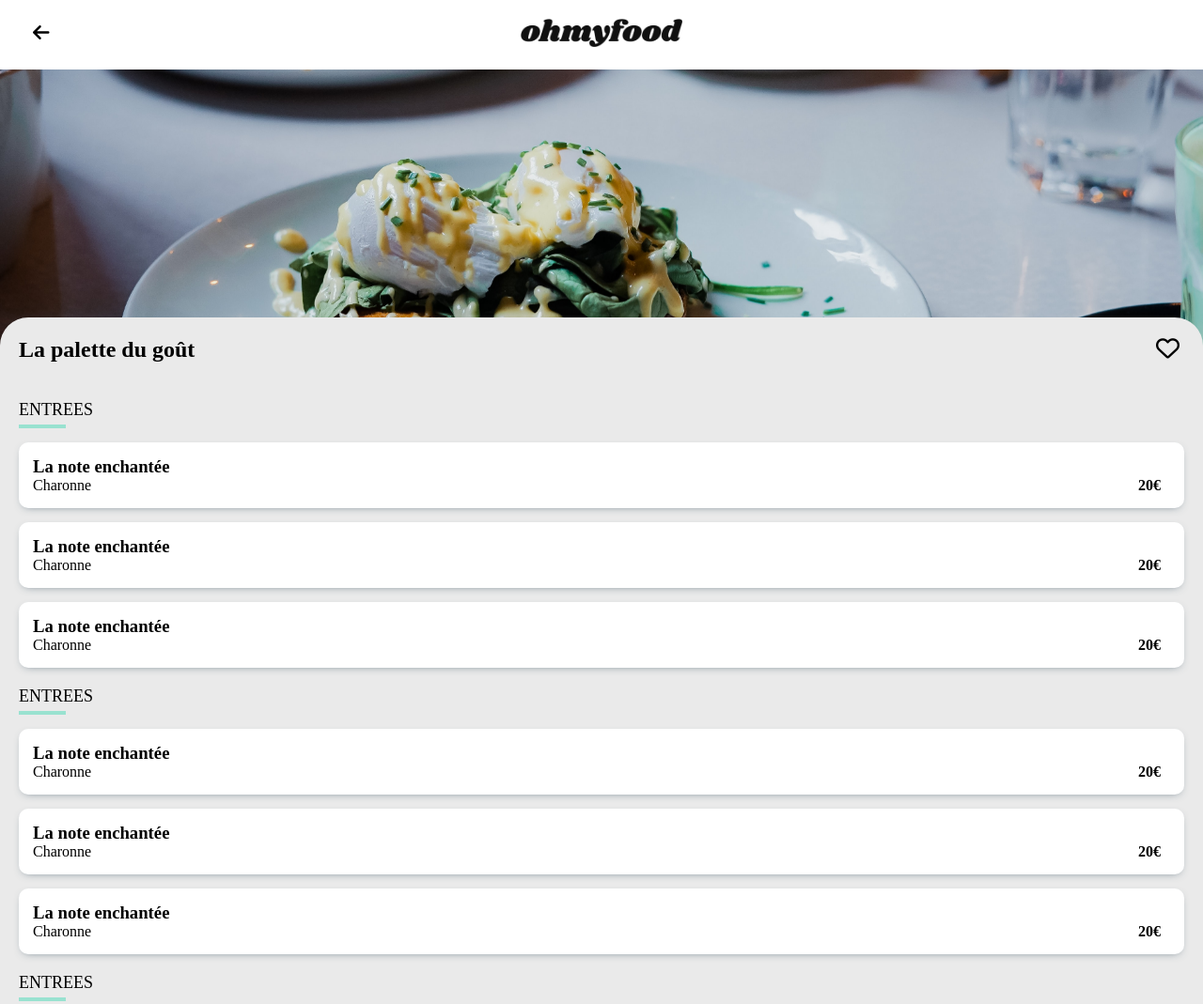
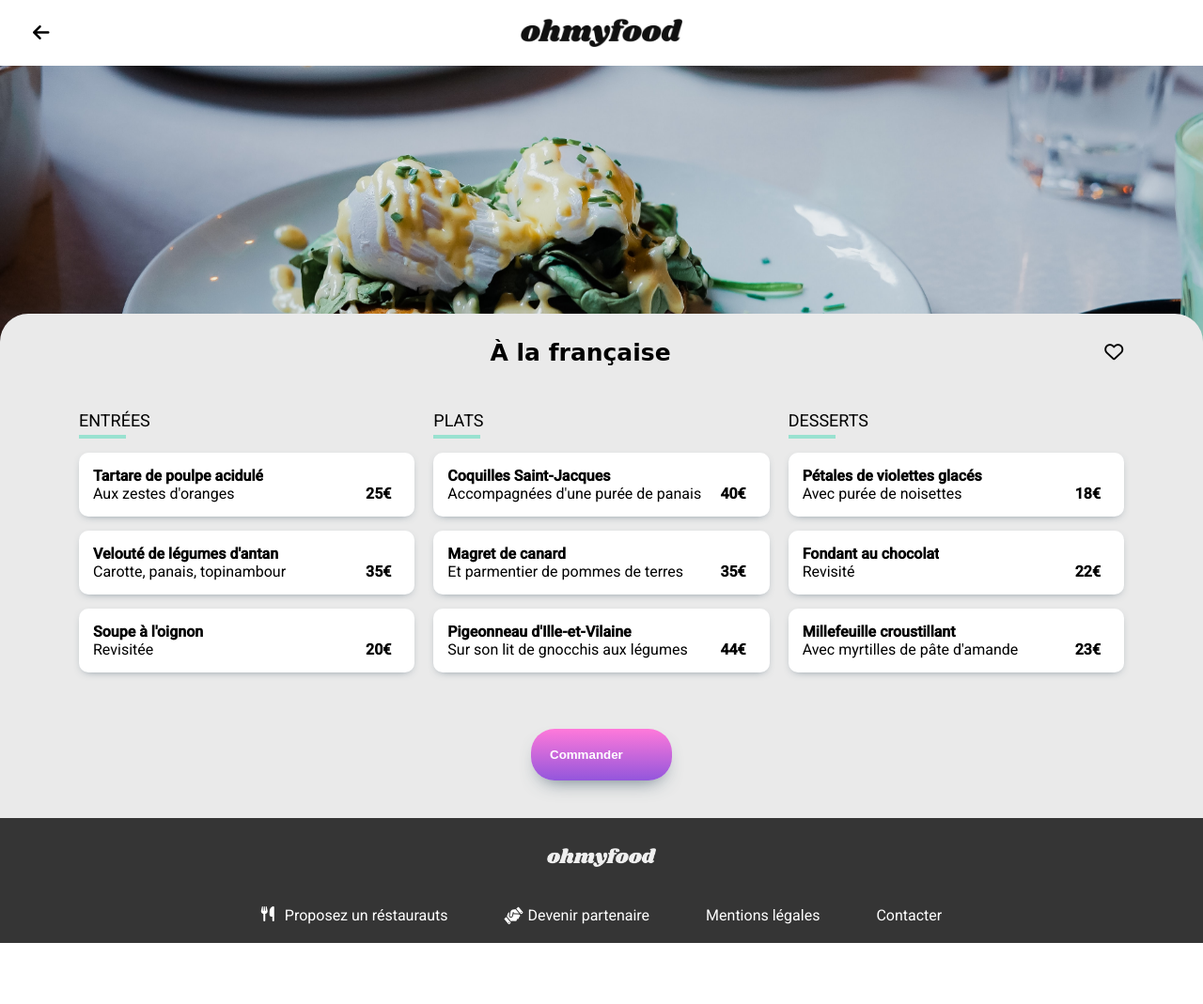
Before and after one commit to sm0go/collinsmensah_3_01022022, a website: page restaurant3.html in a window 1280 px wide. Shown: the top 1069 px of the page at 94% size. After the commit the page ends 1004 px from the top, so only its background shows below. Drawn offline with Linux system fonts and the light colour scheme; a web font is replaced by a local one.

Commit message:
ajout de dossier

```diff
--- a/restaurant3.html
+++ b/restaurant3.html
@@ -1,5 +1,5 @@
 <!DOCTYPE html>
-<html lang="en">
+<html lang="fr">
     <head>
         <meta charset="UTF-8">
         <meta http-equiv="X-UA-Compatible" content="IE=edge">
@@ -15,7 +15,7 @@
 
     <header>
         <div class="logo">
-            <a href="/index.html"><i class="fas fa-arrow-left"></i></a>
+            <a href="./index.html"><i class="fas fa-arrow-left"></i></a>
             <img src="images/logo/ohmyfood.png" alt="">
         </div>
     </header>
@@ -23,11 +23,11 @@
 
     <main>
 
-        <img class="restoDisplay" src="/images/restaurants/toa-heftiba-DQKerTsQwi0-unsplash.jpg" alt="">
+        <img class="restoDisplay" src="./images/restaurants/toa-heftiba-DQKerTsQwi0-unsplash.jpg" alt="">
 
         <section class="menu">
             <div class="menu__title">
-                <h2>La palette du goût</h2>
+                <h1>À la française</h1>
                 <div class="checker">
                     <input type="checkbox" name="coeur" id="checker">
                     <label for="checker">
@@ -40,34 +40,30 @@
             <div class="plats">
                 <article>
                     <h2>
-                        ENTREES
+                        ENTRÉES
                     </h2>
                     <div class="plats-card">
                         <div class="plats-card__desc">
                             <div class="plats-card__name">
-                                <h3>La note enchantée </h3>
-                                <p>Charonne</p>
+                                <h3>Tartare de poulpe acidulé</h3>
+                                <p>Aux zestes d'oranges</p>
                             </div>
                             <div>
-                                <strong>20€</strong>
+                                <strong>25€</strong>
                             </div>
                         </div>
-                        <div class="plats-card__check checker">
-                            <input type="checkbox" name="coeur" id="checker2">
-                            <label for="checker2">
-                                <i class="fas fa-check-circle activer"></i>
-                                <i class="far fa-check-circle none"></i>
-                            </label>
+                        <div class="plats-card__check">
+                            <i class="fas fa-check-circle"></i>
                         </div>
                     </div>
                     <div class="plats-card deux">
                         <div class="plats-card__desc">
                             <div class="plats-card__name">
-                                <h3>La note enchantée</h3>
-                                <p>Charonne</p>
+                                <h3>Velouté de légumes d'antan</h3>
+                                <p>Carotte, panais, topinambour</p>
                             </div>
                             <div>
-                                <strong>20€</strong>
+                                <strong>35€</strong>
                             </div>
                         </div>
                         <div class="plats-card__check">
@@ -77,8 +73,8 @@
                     <div class="plats-card trois">
                         <div class="plats-card__desc">
                             <div class="plats-card__name">
-                                <h3>La note enchantée</h3>
-                                <p>Charonne</p>
+                                <h3>Soupe à l'oignon</h3>
+                                <p>Revisitée</p>
                             </div>
                             <div>
                                 <strong>20€</strong>
@@ -93,16 +89,16 @@
 
                 <article>
                     <h2>
-                        ENTREES
+                        PLATS
                     </h2>
                     <div class="plats-card">
                         <div class="plats-card__desc">
                             <div class="plats-card__name">
-                                <h3>La note enchantée</h3>
-                                <p>Charonne</p>
+                                <h3>Coquilles Saint-Jacques</h3>
+                                <p>Accompagnées d'une purée de panais</p>
                             </div>
                             <div>
-                                <strong>20€</strong>
+                                <strong>40€</strong>
                             </div>
                         </div>
                         <div class="plats-card__check">
@@ -112,11 +108,11 @@
                     <div class="plats-card deux">
                         <div class="plats-card__desc">
                             <div class="plats-card__name">
-                                <h3>La note enchantée</h3>
-                                <p>Charonne</p>
+                                <h3>Magret de canard</h3>
+                                <p>Et parmentier de pommes de terres</p>
                             </div>
                             <div>
-                                <strong>20€</strong>
+                                <strong>35€</strong>
                             </div>
                         </div>
                         <div class="plats-card__check">
@@ -126,11 +122,11 @@
                     <div class="plats-card trois">
                         <div class="plats-card__desc">
                             <div class="plats-card__name">
-                                <h3>La note enchantée</h3>
-                                <p>Charonne</p>
+                                <h3>Pigeonneau d'Ille-et-Vilaine</h3>
+                                <p>Sur son lit de gnocchis aux légumes</p>
                             </div>
                             <div>
-                                <strong>20€</strong>
+                                <strong>44€</strong>
                             </div>
                         </div>
                         <div class="plats-card__check">
@@ -141,16 +137,16 @@
 
                 <article>
                     <h2>
-                        ENTREES
+                        DESSERTS
                     </h2>
                     <div class="plats-card">
                         <div class="plats-card__desc">
                             <div class="plats-card__name">
-                                <h3>La note enchantée</h3>
-                                <p>Charonne</p>
+                                <h3>Pétales de violettes glacés</h3>
+                                <p>Avec purée de noisettes</p>
                             </div>
                             <div>
-                                <strong>20€</strong>
+                                <strong>18€</strong>
                             </div>
                         </div>
                         <div class="plats-card__check">
@@ -160,11 +156,11 @@
                     <div class="plats-card deux">
                         <div class="plats-card__desc">
                             <div class="plats-card__name">
-                                <h3>La note enchantée</h3>
-                                <p>Charonne</p>
+                                <h3>Fondant au chocolat</h3>
+                                <p>Revisité</p>
                             </div>
                             <div>
-                                <strong>20€</strong>
+                                <strong>22€</strong>
                             </div>
                         </div>
                         <div class="plats-card__check">
@@ -174,11 +170,11 @@
                     <div class="plats-card trois">
                         <div class="plats-card__desc">
                             <div class="plats-card__name">
-                                <h3>La note enchantée</h3>
-                                <p>Charonne</p>
+                                <h3>Millefeuille croustillant</h3>
+                                <p>Avec myrtilles de pâte d'amande</p>
                             </div>
                             <div>
-                                <strong>20€</strong>
+                                <strong>23€</strong>
                             </div>
                         </div>
                         <div class="plats-card__check">
@@ -197,6 +193,7 @@
 
     <footer>
         <img src="images/logo/ohmyfood.png" alt="">
+        <div class="footer__div">
             <a href="" class="footer__link">
                 <i class="fas fa-utensils"></i>
                 <p>Proposez un réstaurauts</p>
@@ -211,6 +208,7 @@
             <a href="" class="footer__link">
                 <p>Contacter</p>
             </a>
+        </div>
     </footer>
 
 </body>
--- a/sass/base/_base.scss
+++ b/sass/base/_base.scss
@@ -1,15 +1,21 @@
 @use '../utils/mixin';
+@import url('https://fonts.googleapis.com/css2?family=Roboto:wght@300;400;500&family=Shrikhand&display=swap');
 
 * {
     box-sizing: border-box;
 }
 
 body{
-    font-family: 'robotoblack';
+    font-family: 'Roboto', sans-serif;
     margin: auto;
-    h2, h3, p{
+
+
+    h1, h2, h3, p{
         margin: 0px;
         text-align: center;
+        text-overflow: ellipsis;
+        overflow: hidden;
+
     }
 
     a{
--- a/sass/components/_checker.scss
+++ b/sass/components/_checker.scss
@@ -2,7 +2,7 @@
 
 .checker{
     margin-left: auto;
-    padding-right: 5px;
+    padding-right: 15px;
 }
 
 
@@ -35,7 +35,7 @@ label {
     color: black;
     cursor: pointer;
     transition: color 0.2s ease-in-out;
-    font-size: 25px;
+    font-size: 20px;
     .fa-check-circle{
         color: white;
     }
--- a/sass/layouts/_footer.scss
+++ b/sass/layouts/_footer.scss
@@ -30,3 +30,18 @@ footer{
         padding-right: 25px;
     }
 }
+
+@media (min-width: 768px) {
+    footer{
+        @include mixin.flex;
+         align-items: center;
+         padding: 20px 40px;
+         .footer__div{
+             margin-top: 20px;
+            display: flex;
+            justify-content: space-around;
+            gap: 60px;
+        }
+
+     }
+}
--- a/sass/layouts/_header.scss
+++ b/sass/layouts/_header.scss
@@ -6,6 +6,10 @@ header{
     box-shadow: 0px 10px 5px -5px rgba(64, 88, 104, 0.8);
     .logo{
         padding: 20px 0;
+        box-shadow: 0px 0px 5px 0px rgba(64, 88, 104, 0.8);;
+        width: 100%;
+        display: flex;
+        justify-content: center;
         img{
             height: 30px;
         }
--- a/sass/pages/_accueil.scss
+++ b/sass/pages/_accueil.scss
@@ -1,5 +1,9 @@
 @use '../utils/variables';
 @use '../utils/mixin';
+
+.checker{
+    padding-right: 15px;
+}
 
 .top{
     .location{
@@ -22,10 +26,16 @@
 }
 
 .fonction{
-    @include mixin.flex;
     @include mixin.margin();
     @include mixin.padding-main;
     gap: 20px;
+
+    &__button{
+        @include mixin.flex;
+
+        @include mixin.gap(20px,0px);
+        padding: 20px 0;
+    }
 
     .button{
         @include mixin.flex;
@@ -63,9 +73,15 @@
         transition: transform 0.3s;
     }
 
+    &__div{
+        @include mixin.flex;
+        margin: 30px 0;
+    }
+
     &__card{
         @include mixin.cards-shape;
         @include mixin.box-shadow();
+        flex: 1 50%;
         img{
             object-fit: cover;
             border-radius: 20px 20px 0 0;
@@ -74,7 +90,13 @@
         }
     }
 
-    @include mixin.card-description;
+    &__desc{
+        @include mixin.flex;
+        flex-direction: row;
+        align-items: center;
+        @include mixin.border-radius(15px);
+        justify-content: space-between;
+    }
 
     &__name{
         h3, p{
@@ -84,3 +106,29 @@
         margin: 5px;
     }
 }
+
+@media (min-width: 768px) {
+    .resto{
+        &__div{
+        @include mixin.flex;
+        flex-direction: row;
+        flex-wrap: wrap;
+        gap: 20px;
+        }
+
+        &__card{
+            flex: 45%;
+        }
+    }
+
+    .fonction{
+
+        &__button{
+            @include mixin.flex;
+            flex-direction: row;
+            flex: 33%;
+        }
+    }
+
+
+}
--- a/sass/pages/_restaurants.scss
+++ b/sass/pages/_restaurants.scss
@@ -1,5 +1,6 @@
 @use '../utils/mixin';
 @use '../utils/variables';
+@use '../layouts/footer';
 
 
 header{
@@ -21,7 +22,29 @@ header{
 
 main{
     background: linear-gradient(white 50%, variables.$grey 50%);
-    @include mixin.menuTitle;
+
+    .menu{
+        border-radius: 30px 30px 0 0 ;
+        position: relative;
+        top: 0px;
+        @include mixin.animation(top, 1s, ease, none, forwards);
+        background-color: variables.$grey;
+        h1{
+            font-family: 'Shrikhand', cursive;
+            font-size: 25px
+        }
+
+        &__title{
+            @include mixin.flex;
+            flex-direction: row;
+            align-items: center;
+            padding: 20px;
+            opacity: 0;
+            @include mixin.animation(fadeInPlats, 0.5s, ease-in-out, 0.5s, forwards);
+        }
+    }
+
+
 
     .commander{
         @include mixin.flex;
@@ -39,6 +62,8 @@ main{
         @include mixin.flex;
         @include mixin.border-radius(20px);
         @include mixin.gap(20px,20px);
+        margin: auto;
+
         h2{
             text-align: left;
             font-size: 18px;
@@ -81,29 +106,34 @@ main{
             }
 
             &__desc{
+
                 @include mixin.flex;
                 flex-direction: row;
                 align-items: flex-end;
                 justify-content: space-between;
                 padding: 15px 25px 15px 15px;
                 width: 100%;
+                transition: width 0.3s ease-out;
                 h3,p{
                     text-align: left;
+                    font-size: 16px;
 
                 }
             }
 
             &__name{
-                margin-right: auto;
-                width: 100%;
+                white-space: nowrap;
+                overflow: hidden;
+                text-overflow: ellipsis;
+                padding-right: 10px;
             }
 
             &__check{
                 display: flex;
                 color: white;
                 font-size: 25px;
-                margin-right: -150px;
-                width: 80px;
+                margin-right: -25%;
+                flex-basis: 25%;
                 justify-content: center;
                 align-items: center;
                 background-color: variables.$color-tertiary;
@@ -113,15 +143,54 @@ main{
 
 
             &:hover{
+                cursor: pointer;
                 .plats-card__check{
                     margin-right: 0px;
                     i {
-                        @include mixin.animation(checker, 0.8s, ease-in-out, none, forwards);
+                        @include mixin.animation(checker, 0.6s, ease-in-out, none, forwards);
                     }
+                }
 
+                .plats-card__desc{
+                    width: 75%;
                 }
             }
+
+
         }
 
     }
 }
+
+@media (min-width: 768px) {
+    main{
+        .plats{
+            display: flex;
+            flex-direction: row;
+            width: 90%;
+            article{
+                min-width: 200px;
+                flex: 33%;
+            }
+        }
+    }
+
+    .menu{
+        h1{
+            width: 100%;
+        }
+
+        &__title{
+            .checker{
+                position: relative;
+                bottom: 10px;
+                right: 40px;
+            }
+        }
+    }
+
+    h2{
+        width: 100%;
+    }
+
+}
--- a/sass/utils/_mixin.scss
+++ b/sass/utils/_mixin.scss
@@ -31,7 +31,7 @@
     @include box-shadow();
     flex-direction: row;
     align-items: center;
-    gap: 20px;
+    gap: 15px;
 }
 
 @mixin button-number {
@@ -41,6 +41,7 @@
     padding: 4px 8px ;
     border-radius: 25px;
     color: #FFF;
+    margin-right: -5px;
 }
 
 @mixin margin {
@@ -56,15 +57,7 @@
     box-shadow: $offsetX $offsetY $blur $spread rgba(64, 88, 104, 0.8);
 }
 
-@mixin card-description {
-    &__desc{
-        @include flex;
-        flex-direction: row;
-        align-items: center;
-        border-radius: 20px;
-        justify-content: space-between;
-    }
-}
+
 
 @mixin cards-shape {
     background-color: white;
@@ -81,12 +74,17 @@
 }
 
 @mixin menuTitle {
+
     .menu{
         border-radius: 30px 30px 0 0 ;
         position: relative;
         top: 0px;
         @include animation(top, 1s, ease, none, forwards);
         background-color: variables.$grey;
+        h1{
+            font-family: 'Shrikhand', cursive;
+        }
+
         &__title{
             @include flex;
             flex-direction: row;
@@ -96,4 +94,6 @@
             @include animation(fadeInPlats, 0.5s, ease-in-out, 0.5s, forwards);
         }
     }
+
+
 }
```
Also changed, not shown: index.html (+11 -13 lines), restaurant1.html (+36 -38 lines), restaurant2.html (+50 -39 lines), restaurant4.html (+35 -33 lines), sass/css/style.css, 1 other file. Lines whose indentation alone changed are shown as unchanged.
